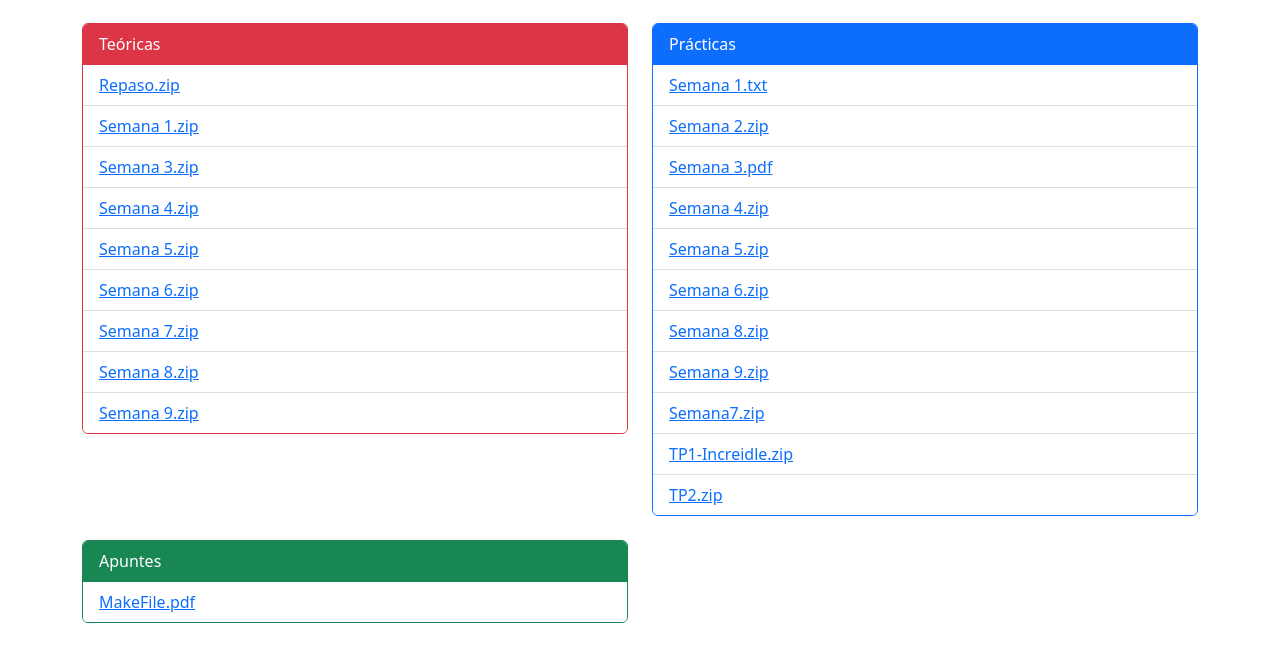
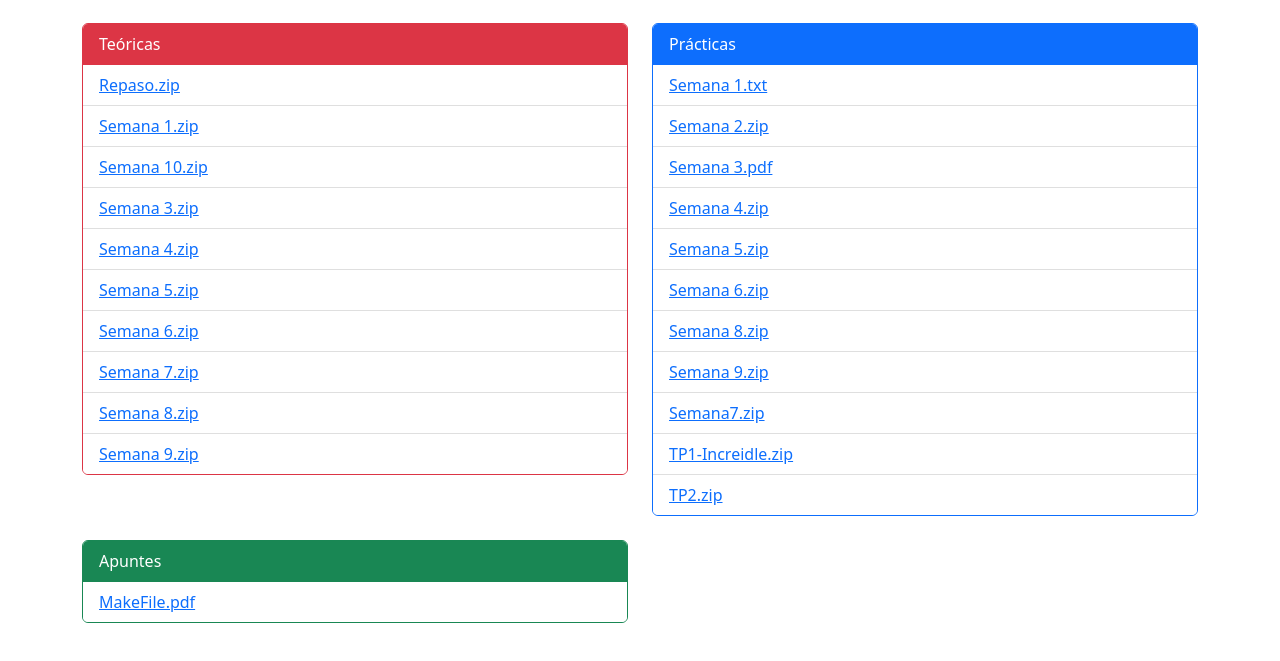
Before and after one commit to algo1camejo/material, a plain HTML site: page index.html in a window 1280 px wide. Shown: the part 121-782 px from the top of the page. Drawn offline with nearby package versions, Linux system fonts and the light colour scheme.

Commit message:
Deploying to gh-pages from main 98b4db01470357db99cbfa15814248040332b40a

```diff
--- a/index.html
+++ b/index.html
@@ -25,6 +25,8 @@
 							<li class="list-group-item"><a href="material/teoricas/Repaso.zip" download>Repaso.zip</a></li>
 
 							<li class="list-group-item"><a href="material/teoricas/Semana 1.zip" download>Semana 1.zip</a></li>
+
+							<li class="list-group-item"><a href="material/teoricas/Semana 10.zip" download>Semana 10.zip</a></li>
 
 							<li class="list-group-item"><a href="material/teoricas/Semana 3.zip" download>Semana 3.zip</a></li>
 
```
Also changed, not shown: 1 other file.
